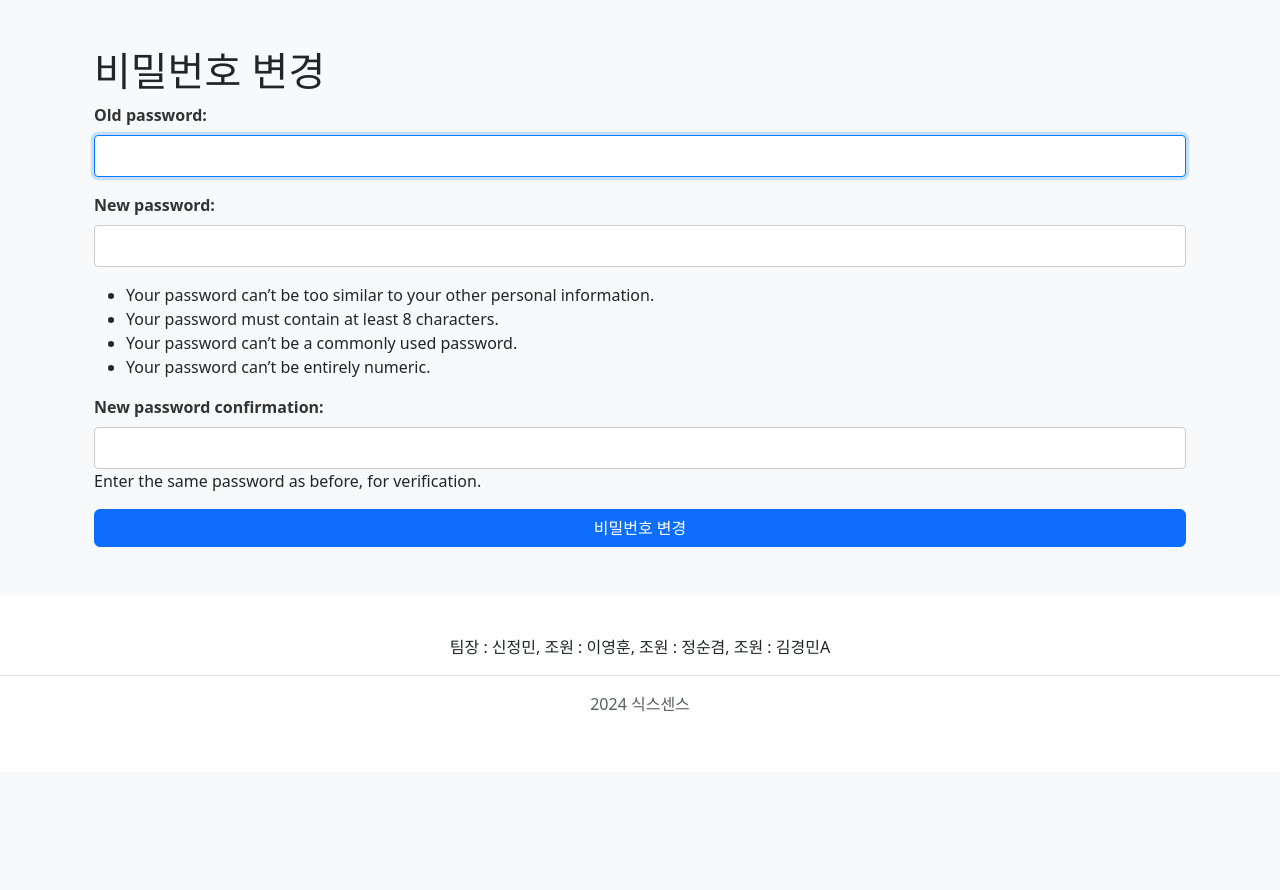
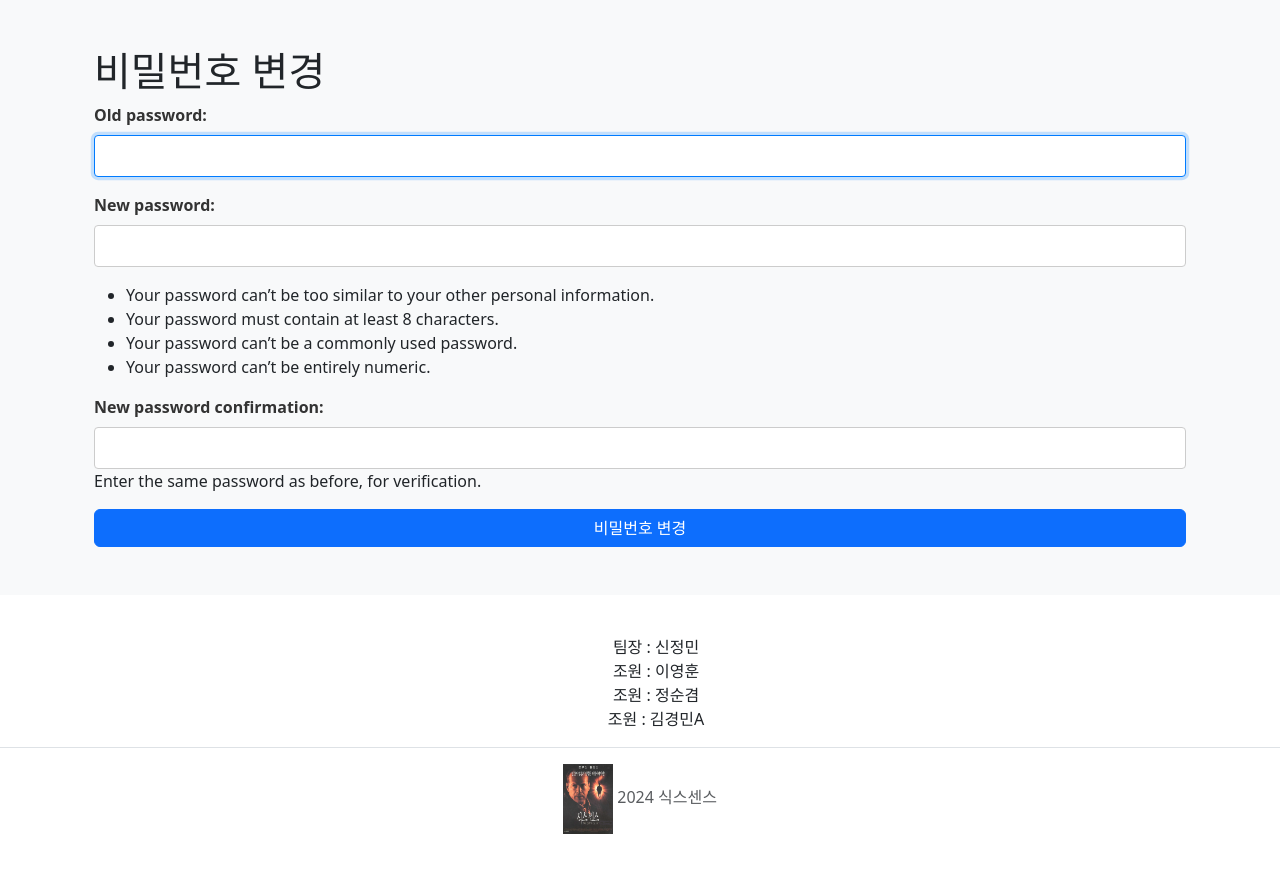
Before and after one commit to JM11234/sprata_market_6team_pjt, a Django app: page /accounts/password/ in a window 1280 px wide. Shown: the part 71-961 px from the top of the page. Before the commit the page ends 783 px from the top, so only its background shows below. Run offline with Django 5.2, Linux system fonts and the light colour scheme; some libraries are stand-ins or nearby versions.

Commit message:
<footer> 조정

```diff
--- a/requirements.txt
+++ b/requirements.txt
@@ -1,7 +1,8 @@
 asgiref==3.8.1
 Django==5.1
+django-appconf==1.0.6
 django-etc==1.4.0
-django-hitcount==1.3.5
+pilkit==3.0
 pillow==10.4.0
 sqlparse==0.5.1
 typing_extensions==4.12.2
--- a/sparatamarket/settings.py
+++ b/sparatamarket/settings.py
@@ -39,7 +39,6 @@ INSTALLED_APPS = [
     'django.contrib.staticfiles',
     'accounts',
     'products',
-    'imagekit',
 ]
 
 MIDDLEWARE = [
--- a/templates/base.html
+++ b/templates/base.html
@@ -110,14 +110,14 @@
 
     </div>
 </div>
-<footer class="py-3 my-4">
-    <ul class="nav justify-content-center border-bottom pb-3 mb-3">
-      <li class="nav-item">팀장 : 신정민,&nbsp;</li>
-      <li class="nav-item">조원 : 이영훈,&nbsp; </li>
-      <li class="nav-item">조원 : 정순겸,&nbsp; </li>
-      <li class="nav-item">조원 : 김경민A</li>
+<footer class="py-3 my-4" style="text-align:center">
+    <ul class="justify-content-center border-bottom pb-3 mb-3">
+      <li style="list-style: none;">팀장 : 신정민</li>
+      <li style="list-style: none;">조원 : 이영훈</li>
+      <li style="list-style: none;">조원 : 정순겸</li>
+      <li style="list-style: none;">조원 : 김경민A</li>
     </ul>
-    <p class="text-center text-body-secondary">2024 식스센스</p>
+    <p class="text-center text-body-secondary"><img src="/media/sixsenseposter.png" style="width: 50px; height: 70px;">&nbsp;2024 식스센스</p>
   </footer>
 <script src="https://cdn.jsdelivr.net/npm/bootstrap@5.3.3/dist/js/bootstrap.bundle.min.js"
         integrity="sha384-YvpcrYf0tY3lHB60NNkmXc5s9fDVZLESaAA55NDzOxhy9GkcIdslK1eN7N6jIeHz"
```
Also changed, not shown: media/sixsenseposter.png (added).
